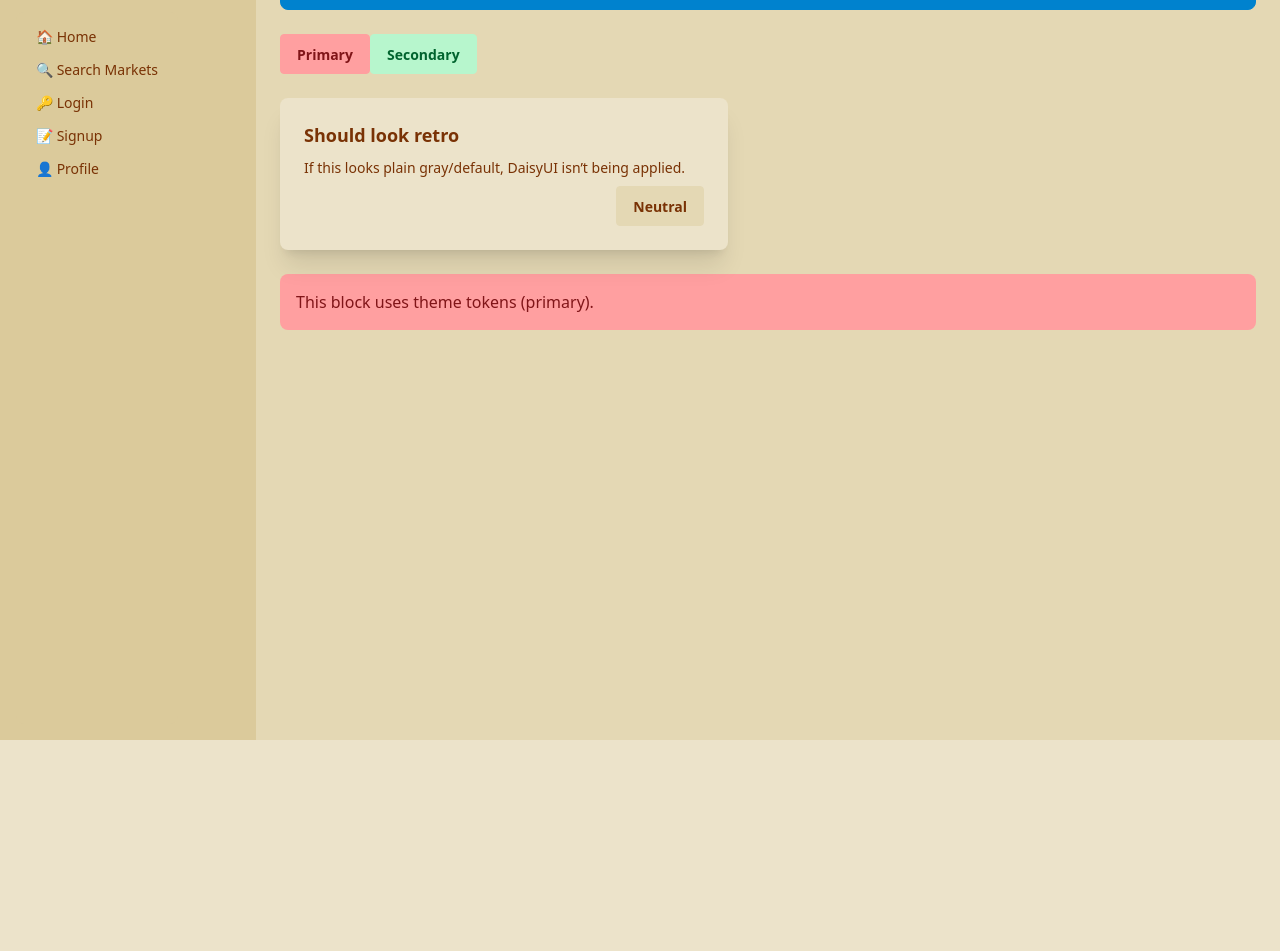
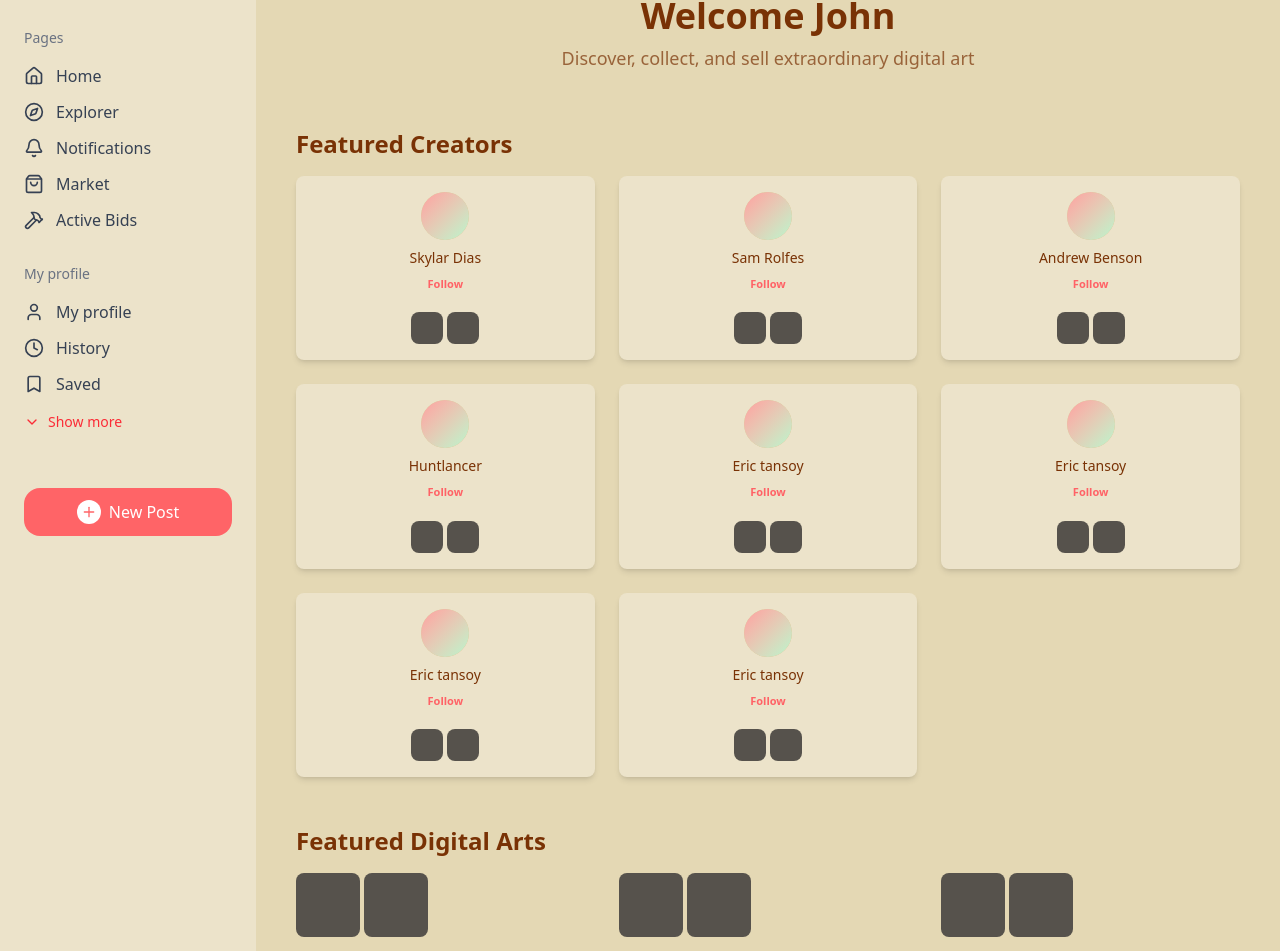
Before and after one commit to nanvelinedi/CS160-The-Godmothers, a React (Vite) app in the folder website/: page / in a window 1280 px wide. Shown: the part 60-1011 px from the top of the page. Before the commit the page ends 800 px from the top, so only its background shows below. Built offline with nearby package versions, Linux system fonts and the light colour scheme.

Commit message:
nav + homepage

```diff
--- a/website/package.json
+++ b/website/package.json
@@ -11,6 +11,7 @@
   },
   "dependencies": {
     "daisyui": "^5.0.50",
+    "lucide-react": "^0.539.0",
     "react": "^19.1.0",
     "react-dom": "^19.1.0",
     "react-router-dom": "^7.8.0"
--- a/website/src/App.jsx
+++ b/website/src/App.jsx
@@ -1,4 +1,6 @@
 import { Link, Routes, Route } from "react-router-dom";
+import { useState } from "react"; // Add this import
+
 import Home from "./pages/Home";
 import Search from "./pages/search";
 import Login from "./pages/login";
@@ -7,6 +9,8 @@ import Profile from "./pages/profile";
 import Navbar from "./pages/navbar";
 
 export default function App() {
+  // const username = "John"; // Define the variable here
+
   return (
     <div className="flex min-h-screen bg-base-200">
       <Navbar></Navbar>
--- a/website/src/pages/Home.jsx
+++ b/website/src/pages/Home.jsx
@@ -1,26 +1,100 @@
 export default function Home() {
-  return (
-    <div className="space-y-6">
-      <div className="alert alert-info">
-        <span>Retro theme check</span>
-      </div>
+    // Mock data for creators
+    const featuredCreators = [
+      { id: 1, name: 'Skylar Dias', status: 'Follow', avatar: '/api/placeholder/40/40', nfts: 2 },
+      { id: 2, name: 'Sam Rolfes', status: 'Follow', avatar: '/api/placeholder/40/40', nfts: 2 },
+      { id: 3, name: 'Andrew Benson', status: 'Follow', avatar: '/api/placeholder/40/40', nfts: 2 },
+      { id: 4, name: 'Huntlancer', status: 'Follow', avatar: '/api/placeholder/40/40', nfts: 2 },
+      { id: 5, name: 'Eric tansoy', status: 'Follow', avatar: '/api/placeholder/40/40', nfts: 2 },
+      { id: 6, name: 'Eric tansoy', status: 'Follow', avatar: '/api/placeholder/40/40', nfts: 2 },
+      { id: 7, name: 'Eric tansoy', status: 'Follow', avatar: '/api/placeholder/40/40', nfts: 2 },
+      { id: 8, name: 'Eric tansoy', status: 'Follow', avatar: '/api/placeholder/40/40', nfts: 2 }
+    ];
 
-      <button className="btn btn-primary">Primary</button>
-      <button className="btn btn-secondary">Secondary</button>
-
-      <div className="card bg-base-100 shadow-xl max-w-md">
-        <div className="card-body">
-          <h2 className="card-title">Should look retro</h2>
-          <p>If this looks plain gray/default, DaisyUI isn’t being applied.</p>
-          <div className="card-actions justify-end">
-            <button className="btn">Neutral</button>
+    // Mock data for trending art marts
+    const trendingMarts = [
+      { id: 1, name: 'Flower Girl', price: '0.13 ETH' },
+      { id: 2, name: 'Space point', price: '0.13 ETH' },
+      { id: 3, name: 'Man Artwork', price: '0.13 ETH' },
+      { id: 4, name: 'Space art', price: '0.13 ETH' },
+      { id: 5, name: 'Digital Point', price: '0.13 ETH' }
+    ];
+    const CreatorCard = ({ creator }) => (
+      <div className="card bg-base-100 shadow-md compact">
+        <div className="card-body items-center text-center p-4">
+          <div className="avatar">
+            <div className="w-12 rounded-full bg-base-300">
+              <div className="w-full h-full bg-gradient-to-br from-primary to-secondary rounded-full"></div>
+            </div>
+          </div>
+          <div className="space-y-1">
+            <h3 className="card-title text-sm font-medium">{creator.name}</h3>
+            <button className="btn btn-ghost btn-xs text-error hover:text-error-focus">{creator.status}</button>
+          </div>
+          <div className="flex gap-1 mt-2">
+            {[...Array(creator.nfts)].map((_, index) => (
+              <div key={index} className="w-8 h-8 bg-neutral rounded-lg"></div>
+            ))}
           </div>
         </div>
       </div>
+    );
 
-      <div className="p-4 rounded-lg bg-primary text-primary-content">
-        This block uses theme tokens (primary).
+    const TrendingArtCard = ({ art }) => (
+      <div className="space-y-3">
+        <div className="flex gap-1">
+          <div className="w-16 h-16 bg-neutral rounded-lg"></div>
+          <div className="w-16 h-16 bg-neutral rounded-lg"></div>
+        </div>
+        <div className="space-y-1">
+          <h3 className="text-sm font-medium text-base-content">{art.name}</h3>
+          <div className="flex items-center text-xs text-base-content/70">
+            <span className="mr-1">💎</span>
+            <span className="font-mono">{art.price}</span>
+          </div>
+        </div>
       </div>
+    );
+
+
+  return (
+    <div className="min-h-screen bg-base-200" data-theme="retro">
+      {/* Header Section */}
+      <div className="py-8 px-4 text-center">
+        <h1 className="text-4xl font-bold mb-2">Welcome John</h1>
+        <p className="text-lg text-base-content/70">Discover, collect, and sell extraordinary digital art</p>
+      </div>
+
+      {/* Featured Creators Section */}
+      <section className="py-6 px-4">
+        <h2 className="text-2xl font-semibold mb-4">Featured Creators</h2>
+        <div className="grid grid-cols-1 sm:grid-cols-2 md:grid-cols-3 gap-6">
+          {featuredCreators.map((creator) => (
+            <CreatorCard key={creator.id} creator={creator} />
+          ))}
+        </div>
+      </section>
+
+      {/* Featured Digital Arts Section */}
+      <section className="py-6 px-4">
+        <h2 className="text-2xl font-semibold mb-4">Featured Digital Arts</h2>
+        <div className="grid grid-cols-1 sm:grid-cols-2 md:grid-cols-3 gap-6">
+          {trendingMarts.map((art) => (
+            <TrendingArtCard key={art.id} art={art} />
+          ))}
+        </div>
+      </section>
+
+      {/* Featured Art Marts Section */}
+      <section className="py-6 px-4">
+        <h2 className="text-2xl font-semibold mb-4">Featured Art Marts</h2>
+        <div className="grid grid-cols-1 sm:grid-cols-2 md:grid-cols-3 gap-6">
+          {/* Replace the below with your actual featured art marts data and card component */}
+          {trendingMarts.map((mart) => (
+            <TrendingArtCard key={mart.id + "-mart"} art={mart} />
+          ))}
+        </div>
+      </section>
     </div>
   );
 }
--- a/website/src/pages/navbar.jsx
+++ b/website/src/pages/navbar.jsx
@@ -1,27 +1,97 @@
 // pages/Navbar.jsx
 import { Link } from "react-router-dom";
+import { Home, Compass, Bell, ShoppingBag, Hammer, User, Clock, Bookmark, ChevronDown, Plus } from 'lucide-react';
 
 export default function Navbar() {
   return (
-    <aside className="w-64 bg-base-300 p-4 flex flex-col">
-      <h1 className="text-2xl font-bold mb-6">Art Market Finder</h1>
-      <ul className="menu bg-base-300 text-base-content rounded-box flex-1">
+    <aside className="w-64 bg-base-100 p-6 flex flex-col min-h-screen">
+      {/* Logo */}
+      <div className="flex items-center gap-2 mb-8">
+        <div className="w-8 h-8 bg-gray-700 rounded-lg flex items-center justify-center">
+          <div className="w-4 h-4 bg-gray-300 rounded-sm"></div>
+        </div>
+        <span className="text-xl font-bold text-gray-700">LOGO</span>
+      </div>
+
+      {/* Pages Section */}
+      <div className="mb-8">
+        <h3 className="text-sm font-medium text-gray-500 mb-4">Pages</h3>
+        <ul className="space-y-3">
           <li>
-          <Link to="/">🏠 Home</Link>
+            <Link to="/" className="flex items-center gap-3 text-gray-700 hover:text-gray-900 transition-colors">
+              <Home size={20} />
+              <span>Home</span>
+            </Link>
           </li>
           <li>
-          <Link to="/search">🔍 Search Markets</Link>
+            <Link to="/search" className="flex items-center gap-3 text-gray-700 hover:text-gray-900 transition-colors">
+              <Compass size={20} />
+              <span>Explorer</span>
+            </Link>
           </li>
           <li>
-          <Link to="/login">🔑 Login</Link>
+            <Link to="/" className="flex items-center gap-3 text-gray-700 hover:text-gray-900 transition-colors">
+              <Bell size={20} />
+              <span>Notifications</span>
+            </Link>
           </li>
           <li>
-          <Link to="/signup">📝 Signup</Link>
+            <Link to="/" className="flex items-center gap-3 text-gray-700 hover:text-gray-900 transition-colors">
+              <ShoppingBag size={20} />
+              <span>Market</span>
+            </Link>
           </li>
           <li>
-          <Link to="/profile">👤 Profile</Link>
+            <Link to="/" className="flex items-center gap-3 text-gray-700 hover:text-gray-900 transition-colors">
+              <Hammer size={20} />
+              <span>Active Bids</span>
+            </Link>
           </li>
         </ul>
+      </div>
+
+      {/* My Profile Section */}
+      <div className="mb-8">
+        <h3 className="text-sm font-medium text-gray-500 mb-4">My profile</h3>
+        <ul className="space-y-3">
+          <li>
+            <Link to="/profile" className="flex items-center gap-3 text-gray-700 hover:text-gray-900 transition-colors">
+              <User size={20} />
+              <span>My profile</span>
+            </Link>
+          </li>
+          <li>
+            <Link to="/" className="flex items-center gap-3 text-gray-700 hover:text-gray-900 transition-colors">
+              <Clock size={20} />
+              <span>History</span>
+            </Link>
+          </li>
+          <li>
+            <Link to="/" className="flex items-center gap-3 text-gray-700 hover:text-gray-900 transition-colors">
+              <Bookmark size={20} />
+              <span>Saved</span>
+            </Link>
+          </li>
+        </ul>
+
+        {/* Show more link */}
+        <div className="mt-4">
+          <button className="flex items-center gap-2 text-red-500 hover:text-red-600 transition-colors">
+            <ChevronDown size={16} />
+            <span className="text-sm">Show more</span>
+          </button>
+        </div>
+      </div>
+
+      {/* New Post Button */}
+      <div className="mt-6">
+        <button className="w-full bg-red-400 hover:bg-red-500 text-white font-medium py-3 px-4 rounded-2xl transition-colors flex items-center justify-center gap-2">
+          <div className="w-6 h-6 bg-white rounded-full flex items-center justify-center">
+            <Plus size={16} className="text-red-400" />
+          </div>
+          <span>New Post</span>
+        </button>
+      </div>
     </aside>
   );
 }
```
Also changed, not shown: 2 other files (tests, documents, lock files or other folders). Lines whose indentation alone changed are shown as unchanged.
